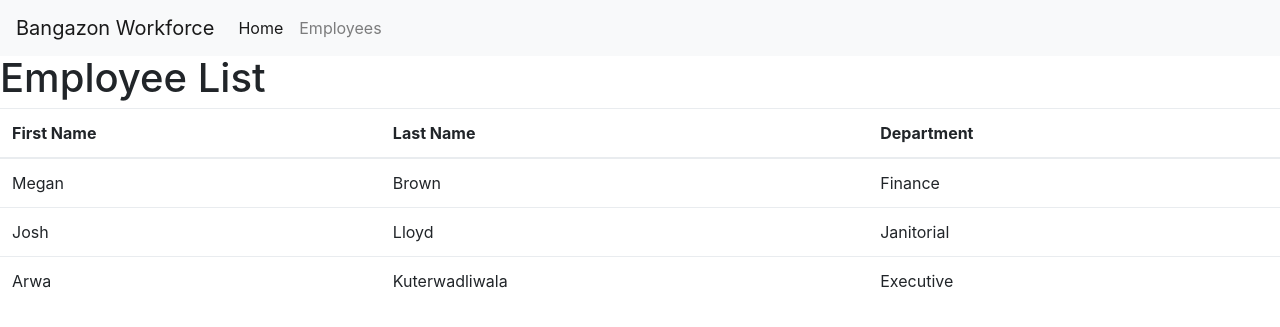
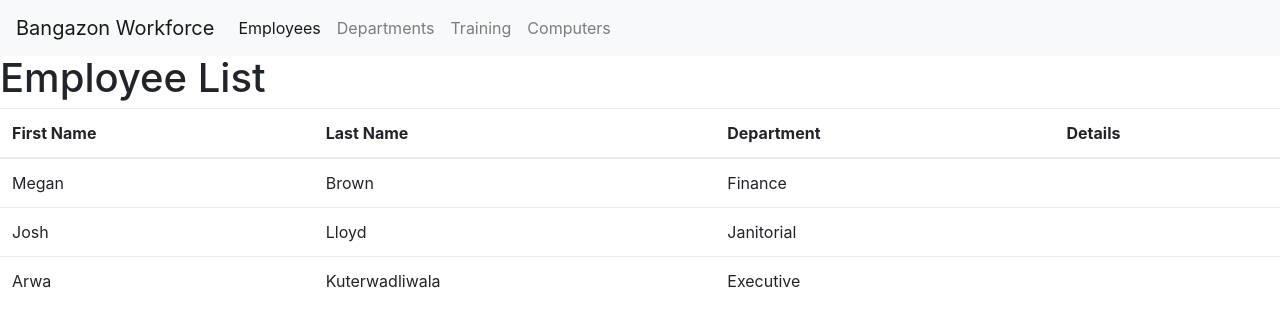
Before and after one commit to Delicate-Butterflies/Bangazon-Workforce, a Node server app: page /employees in a window 1280 px wide. Shown: the top 327 px of the page. Run offline with Node 20, Linux system fonts and the light colour scheme; some libraries are stand-ins or nearby versions.

Commit message:
Navbar additions

```diff
--- a/views/employees-list.pug
+++ b/views/employees-list.pug
@@ -1,17 +1,20 @@
 extends index.pug
 
 block content
-  h1 Employee List
-  .employees-table
-    table(class="table")
-      thead
-        tr
-          th First Name
-          th Last Name
-          th Department
-      tbody
-        each employee in employees
-          tr
-            td #{employee.first_name}
-            td #{employee.last_name}
-            td #{employee.department}
+	h1 Employee List
+	.employees-table
+		table(class="table")
+			thead
+				tr
+					th First Name
+					th Last Name
+					th Department
+					th Details
+			tbody
+				each employee in employees
+					tr
+						td #{employee.first_name}
+						td #{employee.last_name}
+						td #{employee.department}
+						td #{employee.id}
+							//- a(type="button" class="btn btn-link" href="/employees/#{employee.id}") View #{employee.id}
--- a/views/nav.pug
+++ b/views/nav.pug
@@ -1,8 +1,10 @@
 nav(class="navbar navbar-expand-lg navbar-light bg-light")
-  a(class="navbar-brand" href="#") Bangazon Workforce
-  button(class="navbar-toggler" type="button" data-toggle="collapse" data-target="#navbarNavAltMarkup" aria-controls="navbarNavAltMarkup" aria-expanded="false" aria-label="Toggle navigation")
-    span(class="navbar-toggler-icon")
-  div(class="collapse navbar-collapse" id="navbarNavAltMarkup")
-    div(class="navbar-nav")
-      a(class="nav-item nav-link active" href="/") Home
-      a(class="nav-item nav-link" href="/employees") Employees
+	a(class="navbar-brand" href="/") Bangazon Workforce
+	button(class="navbar-toggler" type="button" data-toggle="collapse" data-target="#navbarNavAltMarkup" aria-controls="navbarNavAltMarkup" aria-expanded="false" aria-label="Toggle navigation")
+		span(class="navbar-toggler-icon")
+	div(class="collapse navbar-collapse" id="navbarNavAltMarkup")
+		div(class="navbar-nav")
+			a(class="nav-item nav-link active" href="/employees") Employees
+			a(class="nav-item nav-link" href="/departments") Departments
+			a(class="nav-item nav-link" href="/training") Training
+			a(class="nav-item nav-link" href="/computers") Computers
```
